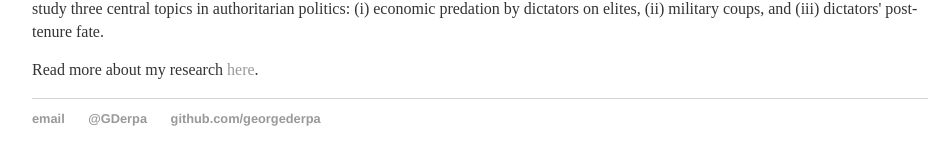
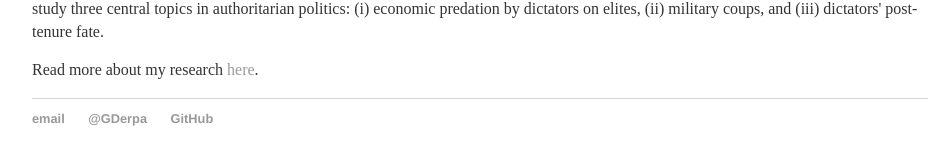
Before and after one commit to georgederpa/georgederpa, a Jekyll site: the page built from index.html, in a window 1280 px wide. Shown: the part 393-558 px from the top of the page, without its empty margins (160-1111 px from the left). Built offline with Jekyll 4.4.1, drawn with Linux system fonts in a browser that asks for light colours.

Commit message:
Update default.html

```diff
--- a/_layouts/default.html
+++ b/_layouts/default.html
@@ -24,7 +24,7 @@
 	    		<ul>
 	        		<li><a href="mailto:gderpa@ucla.edu">email</a></li>
 	        		<li><a href="https://twitter.com/GDerpa">@GDerpa</a></li>
-	        		<li><a href="https://github.com/georgederpa">github.com/georgederpa</a></li>
+	        		<li><a href="https://github.com/georgederpa">GitHub</a></li>
 			</ul>
 			</footer>
 		</body>
```
